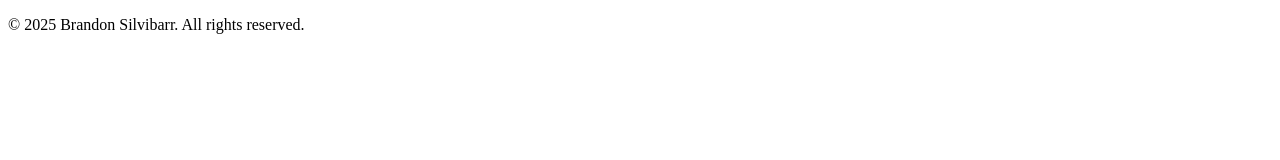
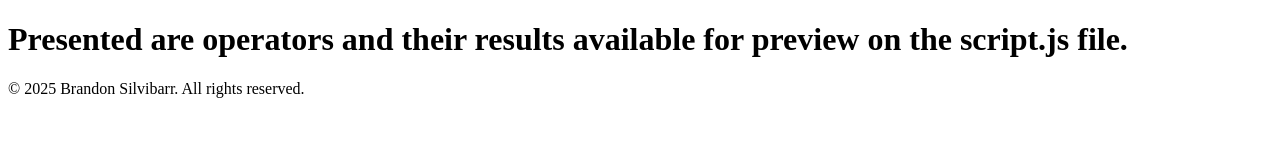
Before and after one commit to brandonsilvi/COMP002.LectureActivity2, a plain HTML site: page index.html in a window 1280 px wide. Drawn offline with Linux system fonts and the light colour scheme.

Commit message:
updated html file with a header

```diff
--- a/index.html
+++ b/index.html
@@ -6,7 +6,7 @@
     <title>VALUES, TYPES, AND OPERATORS</title>
 </head>
 <body>
-
+    <h1>Presented are operators and their results available for preview on the script.js file.</h1>
 </body>
 <footer>
     <p>© 2025 Brandon Silvibarr. All rights reserved.</p>
```
